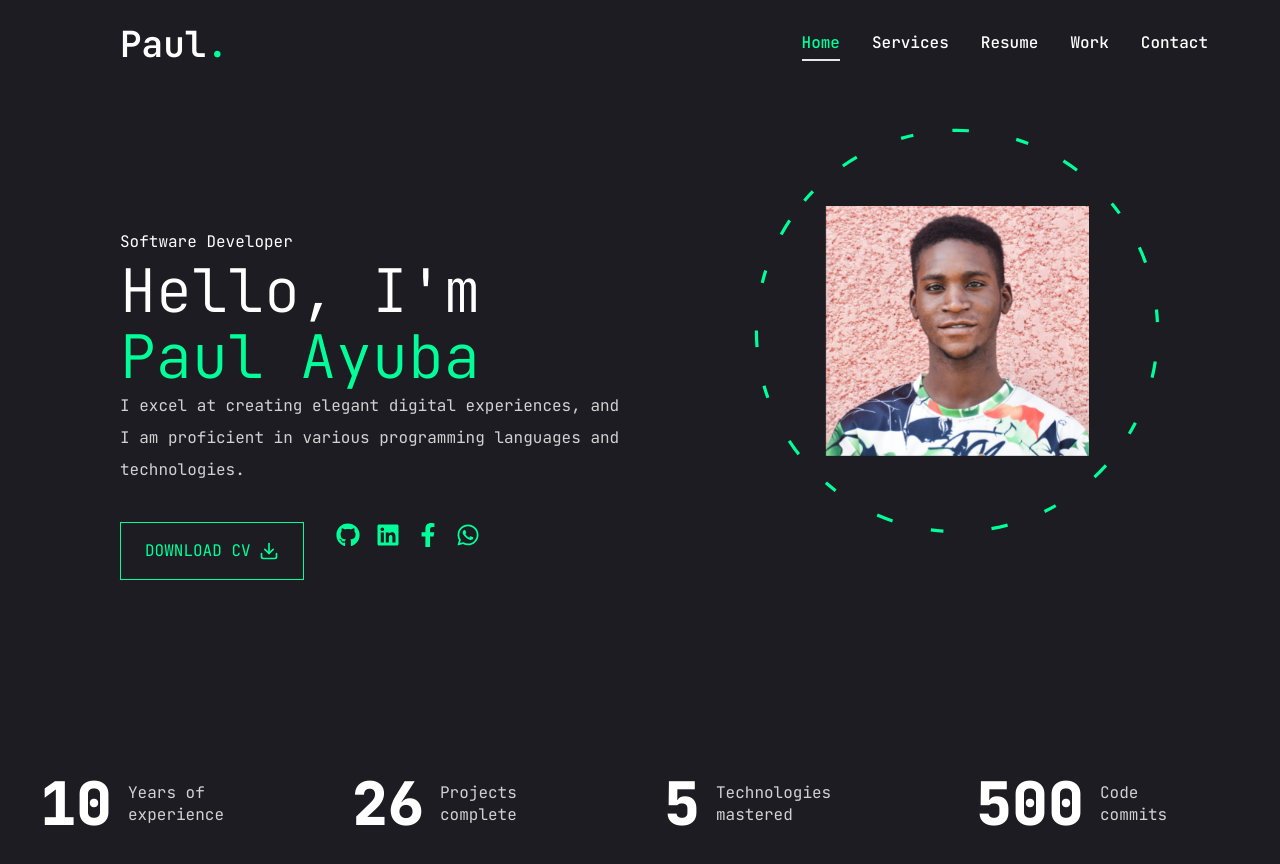
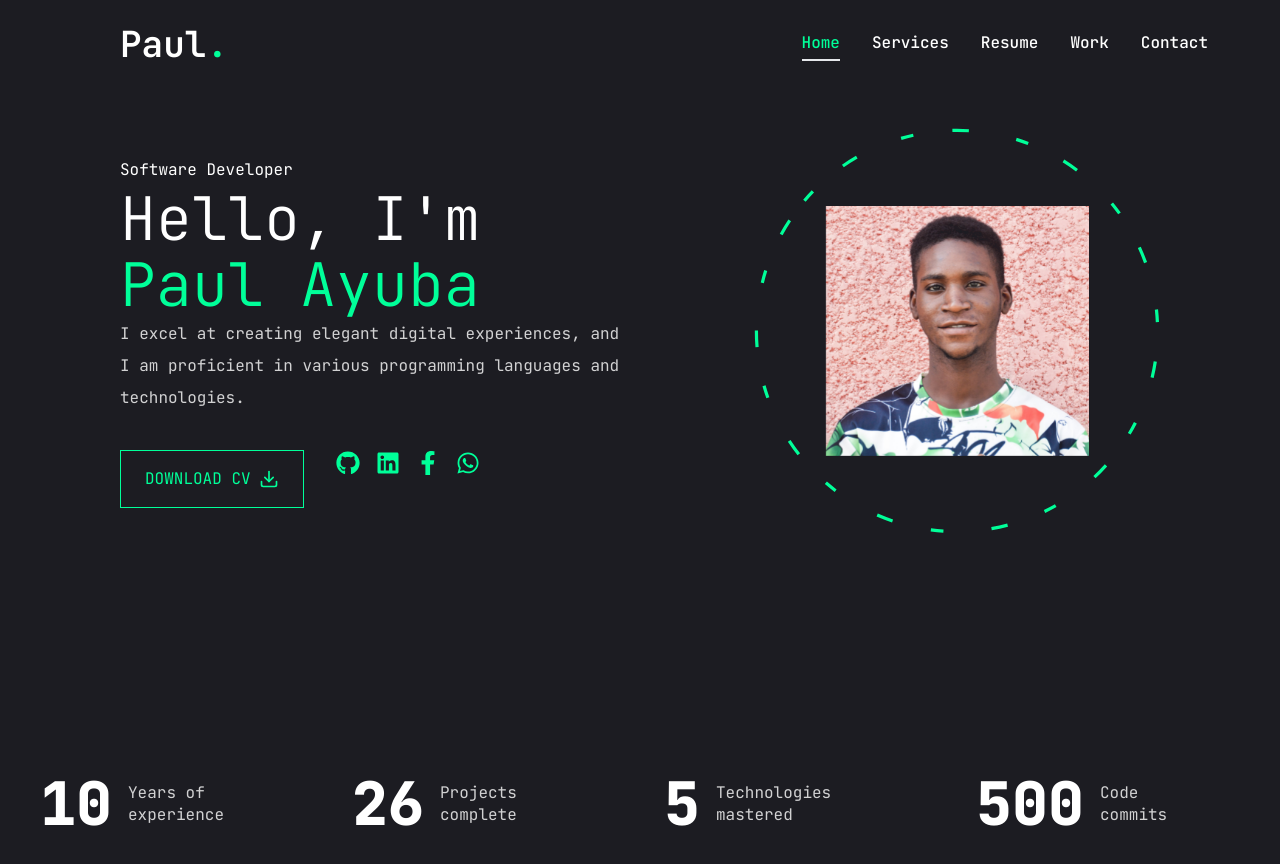
Before and after one commit to paulayuba/Paul-portfolio, a Next.js app: page / in a window 1280 px wide. Shown: the top 864 px of the page. Built offline with nearby package versions, Linux system fonts and the light colour scheme.

Commit message:
correction on the home page

```diff
--- a/src/app/page.jsx
+++ b/src/app/page.jsx
@@ -9,7 +9,7 @@ export default function Home() {
       <main className="container h-full">
         <div className="mx-20 flex flex-col xl:flex-row items-center justify-between xl:pt-8 xl:pb-24">
           {/* Text */}
-          <div className="text-center xl:text-left order-2 xl:order-none">
+          <div className="text-center mb-36 xl:text-left order-2 xl:order-none">
             <span className="">Software Developer</span>
             <h1>
               Hello, I'm <br /> <span className="text-accent">Paul Ayuba</span>
```
